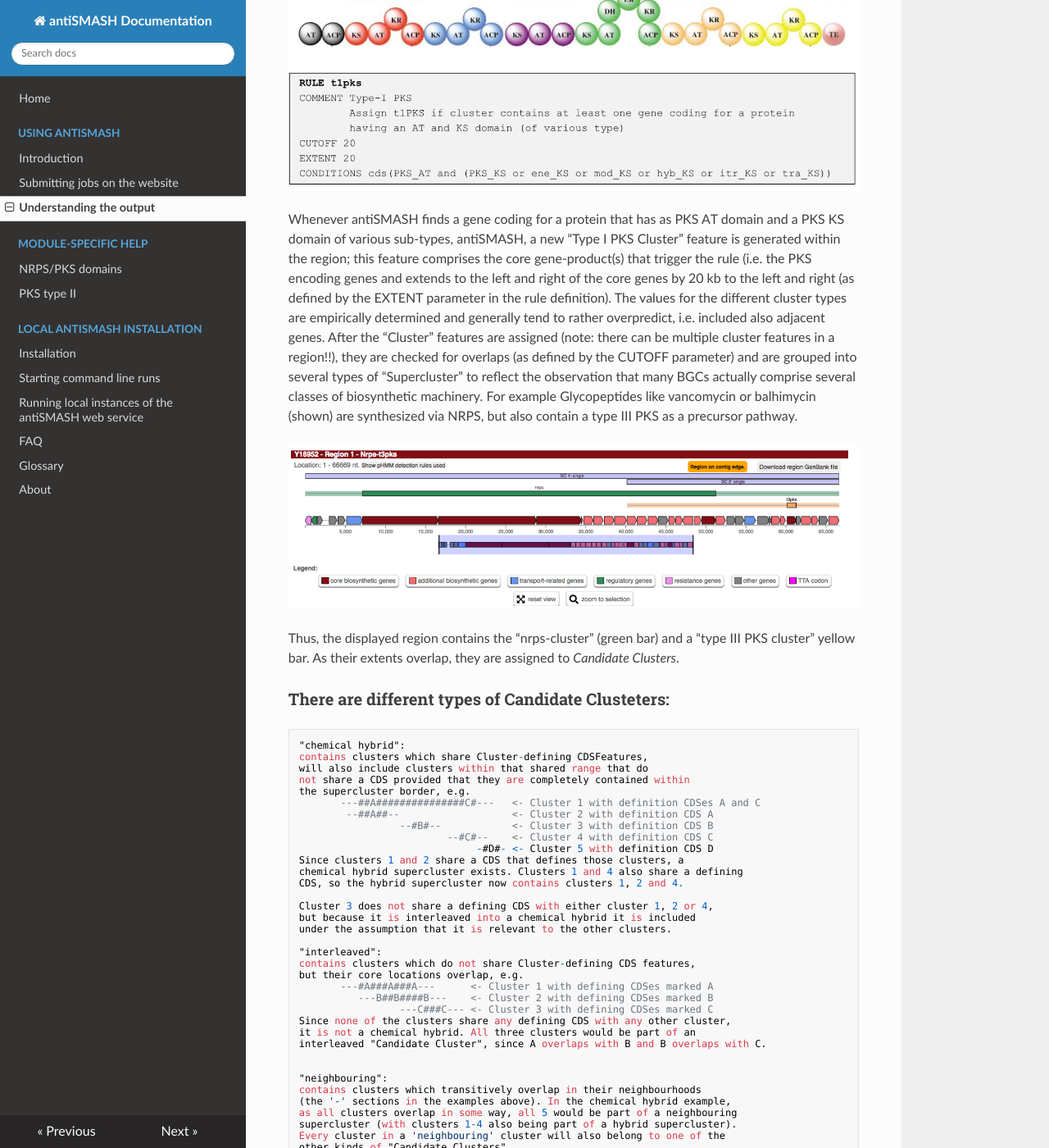
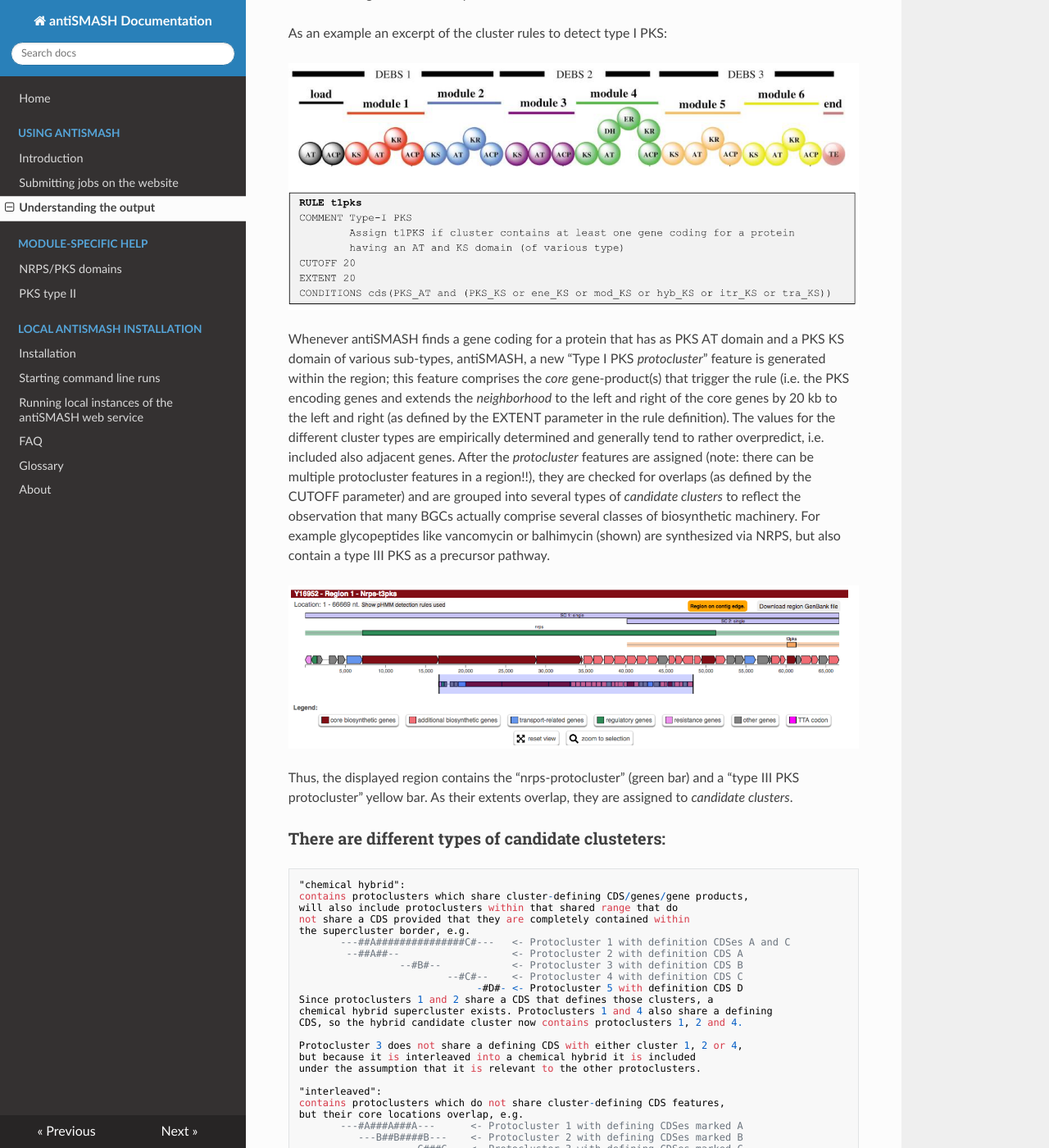
Before and after one commit to antismash/documentation, an MkDocs documentation site: the page built from docs/understanding_output.md, in a window 1280 px wide and 1400 px high, scrolled down 1492 px. Shown: the whole window at 82% size. Built offline with MkDocs 1.6.1, drawn with Linux system fonts in a browser that asks for light colours; nearby versions of some CDN libraries; some of the changed text lies outside the part shown.

Commit message:
renaming to new region/protocluster/core/neighborhood terminology

````diff
--- a/docs/understanding_output.md
+++ b/docs/understanding_output.md
@@ -11,7 +11,7 @@ in different panels for every gene cluster
 
 Initially, a list of identified regions (containing the clusters) is displayed in the results page. A region can be selected for viewing by clicking its number (gene clusters
 are numbered in the order in which they appear on the input nucleotide sequence, starting from 1 for each record in the uploaded data)
-in the "identified secondary metabolite regions" panel just below the top banner or by clicking on the colored "Cluster X.YY" boxes. A click on "Overview" brings you back to the
+in the "identified secondary metabolite regions" panel just below the top banner or by clicking on the colored "Region X.YY" boxes. A click on "Overview" brings you back to the
 overview list.  Gene cluster buttons are color coded by predicted secondary
 metabolite type.
 
@@ -20,70 +20,71 @@ metabolite type.
 Currently, there is no good method available to accurately predict gene cluster borders purely based on the submitted sequence data (with exception with the CASSIS algorithm that can detect co-regulated genes in fungal genomes – however CASSIS doesn’t work in prokaryotes)
 Therefore, antiSMASH5 changed the way gene clusters are displayed – to reflect the fact that the BGC borders are just offsets defined in the cluster detection rules we renamed the highest level that is displayed to “Region”.
 
-A “Region” in antiSMASH 5 corresponds to the “Gene Cluster” annotation in antiSMASH 4 and below.
-How are antiSMASH 5 regions defined?
-In the first step, all gene products of the analyzed sequence are searched against a database of highly conserved enzyme HMM profiles (core-enzymes), which are indicative of a specific BGC type.
-In a second step, pre-defined cluster rules are employed to define individual “Clusters” encoded in the Region.
+A “region” in antiSMASH 5 corresponds to the “gene cluster” annotation in antiSMASH 4 and below.
+
+###How are antiSMASH 5 regions defined?
+
+In the first step, all gene products of the analyzed sequence are searched against a database of highly conserved enzyme HMM profiles (core-enzymes), which are indicative of a specific BGC type. In a second step, pre-defined cluster rules are employed to define individual “protolusters” encoded in the region. These make up a *core*, which is extended by tis *neighborhood*, which constiutes of genes encoded up- and downstream of the *core*.
+
 As an example an excerpt of the cluster rules to detect type I PKS:
 
 ![Exemplary cluster rule](img/clusterrules.png)
 
-Whenever antiSMASH finds a gene coding for a protein that has as PKS AT domain and a PKS KS domain of various sub-types, antiSMASH, a new “Type I PKS Cluster” feature is generated within the region; this feature comprises the core gene-product(s) that trigger the rule (i.e. the PKS encoding genes and extends to the left and right of the core genes by 20 kb to the left and right (as defined by the EXTENT parameter in the rule definition). The values for the different cluster types are empirically determined and generally tend to rather overpredict, i.e. included also adjacent genes.
-After the “Cluster” features are assigned (note: there can be multiple cluster features in a region!!), they are checked for overlaps (as defined by the CUTOFF parameter) and are grouped into several types of “Supercluster” to reflect the observation that many BGCs actually comprise several classes of biosynthetic machinery. For example Glycopeptides like vancomycin or balhimycin (shown) are synthesized via NRPS, but also contain a type III PKS as a precursor pathway.
+Whenever antiSMASH finds a gene coding for a protein that has as PKS AT domain and a PKS KS domain of various sub-types, antiSMASH, a new “Type I PKS *protocluster*” feature is generated within the region; this feature comprises the *core* gene-product(s) that trigger the rule (i.e. the PKS encoding genes and extends the *neighborhood* to the left and right of the core genes by 20 kb to the left and right (as defined by the EXTENT parameter in the rule definition). The values for the different cluster types are empirically determined and generally tend to rather overpredict, i.e. included also adjacent genes.
+After the *protocluster* features are assigned (note: there can be multiple protocluster features in a region!!), they are checked for overlaps (as defined by the CUTOFF parameter) and are grouped into several types of *candidate clusters* to reflect the observation that many BGCs actually comprise several classes of biosynthetic machinery. For example glycopeptides like vancomycin or balhimycin (shown) are synthesized via NRPS, but also contain a type III PKS as a precursor pathway.
 
 
 ![Balhimycin biosynthetic gene cluster](img/bal-cluster.png)
 
-Thus, the displayed region contains the “nrps-cluster” (green bar) and a “type III PKS cluster” yellow bar. As their extents overlap, they are assigned to *Candidate Clusters*.
+Thus, the displayed region contains the “nrps-protocluster” (green bar) and a “type III PKS protocluster” yellow bar. As their extents overlap, they are assigned to *candidate clusters*.
 
-###There are different types of Candidate Clusteters:
+###There are different types of candidate clusteters:
 
 ```
 "chemical hybrid":
-contains clusters which share Cluster-defining CDSFeatures,
-will also include clusters within that shared range that do
+contains protoclusters which share cluster-defining CDS/genes/gene products,
+will also include protoclusters within that shared range that do
 not share a CDS provided that they are completely contained within
 the supercluster border, e.g.
-       ---##A###############C#---   <- Cluster 1 with definition CDSes A and C
-        --##A##--                   <- Cluster 2 with definition CDS A
-                 --#B#--            <- Cluster 3 with definition CDS B
-                         --#C#--    <- Cluster 4 with definition CDS C
-                              -#D#- <- Cluster 5 with definition CDS D
-Since clusters 1 and 2 share a CDS that defines those clusters, a
-chemical hybrid supercluster exists. Clusters 1 and 4 also share a defining
-CDS, so the hybrid supercluster now contains clusters 1, 2 and 4.
+       ---##A###############C#---   <- Protocluster 1 with definition CDSes A and C
+        --##A##--                   <- Protocluster 2 with definition CDS A
+                 --#B#--            <- Protocluster 3 with definition CDS B
+                         --#C#--    <- Protocluster 4 with definition CDS C
+                              -#D#- <- Protocluster 5 with definition CDS D
+Since protoclusters 1 and 2 share a CDS that defines those clusters, a
+chemical hybrid supercluster exists. Protoclusters 1 and 4 also share a defining
+CDS, so the hybrid candidate cluster now contains protoclusters 1, 2 and 4.
 
-Cluster 3 does not share a defining CDS with either cluster 1, 2 or 4,
+Protocluster 3 does not share a defining CDS with either cluster 1, 2 or 4,
 but because it is interleaved into a chemical hybrid it is included
-under the assumption that it is relevant to the other clusters.
+under the assumption that it is relevant to the other protoclusters.
 
 "interleaved":
-contains clusters which do not share Cluster-defining CDS features,
+contains protoclusters which do not share cluster-defining CDS features,
 but their core locations overlap, e.g.
-       ---#A###A###A---      <- Cluster 1 with defining CDSes marked A
-          ---B##B####B---    <- Cluster 2 with defining CDSes marked B
-                 ---C###C--- <- Cluster 3 with defining CDSes marked C
-Since none of the clusters share any defining CDS with any other cluster,
-it is not a chemical hybrid. All three clusters would be part of an
-interleaved "Candidate Cluster", since A overlaps with B and B overlaps with C.
+       ---#A###A###A---      <- Protocluster 1 with defining CDSes marked A
+          ---B##B####B---    <- Protocluster 2 with defining CDSes marked B
+                 ---C###C--- <- Protocluster 3 with defining CDSes marked C
+Since none of the clusters share any defining CDS with any other protocluster,
+it is not a chemical hybrid. All three protoclusters would be part of an
+interleaved "candidate cluster", since A overlaps with B and B overlaps with C.
 
 
 "neighbouring":
-contains clusters which transitively overlap in their neighbourhoods
+contains protoclusters which transitively overlap in their neighbourhoods
 (the '-' sections in the examples above). In the chemical hybrid example,
-as all clusters overlap in some way, all 5 would be part of a neighbouring
-supercluster (with clusters 1-4 also being part of a hybrid supercluster).
-Every cluster in a 'neighbouring' cluster will also belong to one of the
-other kinds of "Candidate Clusters".
+as all protoclusters overlap in some way, all 5 would be part of a neighbouring
+"candidate cluster" (with protoclusters 1-4 also being part of a hybrid "candidate cluster").
+Every protocluster in a "neighbouring candidate cluster" will also belong to one of the
+other kinds of "candidate clusters".
 
 "single":
-the kind for all "Candidate Clusters" where only one cluster is
+the kind for all "candidate clusters" where only one protocluster is
 contained, only exists for consistency of access. A 'single'
-"Candidate Cluster" will not exist for a cluster which is
-contained in either a chemical hybrid or an interleaved "Candidate Cluster".
-In the chemical hybrid example, only cluster 5 would be in
-a 'single' supercluster as well as in the 'neighbouring'
-"Candidate Cluster".
+"candidate cluster" will not exist for a protocluster which is
+contained in either a chemical hybrid or an interleaved "candidate cluster".
+In the chemical hybrid example, only protocluster 5 would be in
+a "single" candidate cluster as well as in the "neighbouring candidate cluster".
 
 ```
 
````
